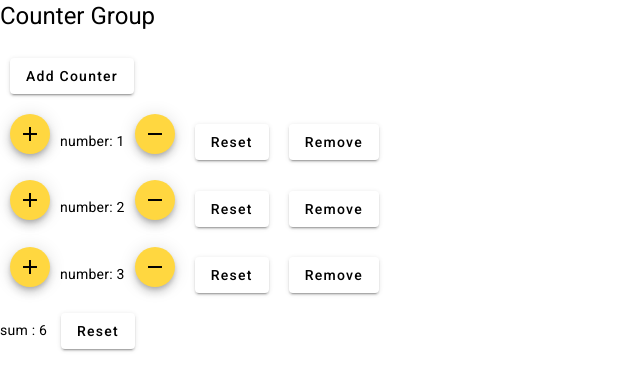
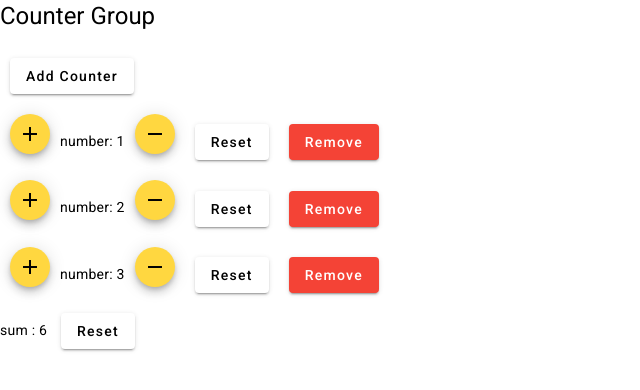
Before and after one commit to TWA-AFS-202310-GROUP-5/ng-counter-group, an Angular app: page / in a window 1280 px wide. Shown: the top 390 px of the page, without its empty margins (0-640 px from the left). Built offline with nearby package versions, Linux system fonts and the light colour scheme.

Commit message:
refactor: change remove button style

```diff
--- a/src/app/counter/counter.component.html
+++ b/src/app/counter/counter.component.html
@@ -9,7 +9,7 @@
         <mat-icon>remove</mat-icon>
     </button>
     <button mat-raised-button (click)= "onReset()">Reset</button>
-    <button mat-raised-button color="Alert" (click) = "onDeleteCounter()">
+    <button mat-raised-button color="warn" (click) = "onDeleteCounter()">
         Remove
         </button>
 </div>
```
